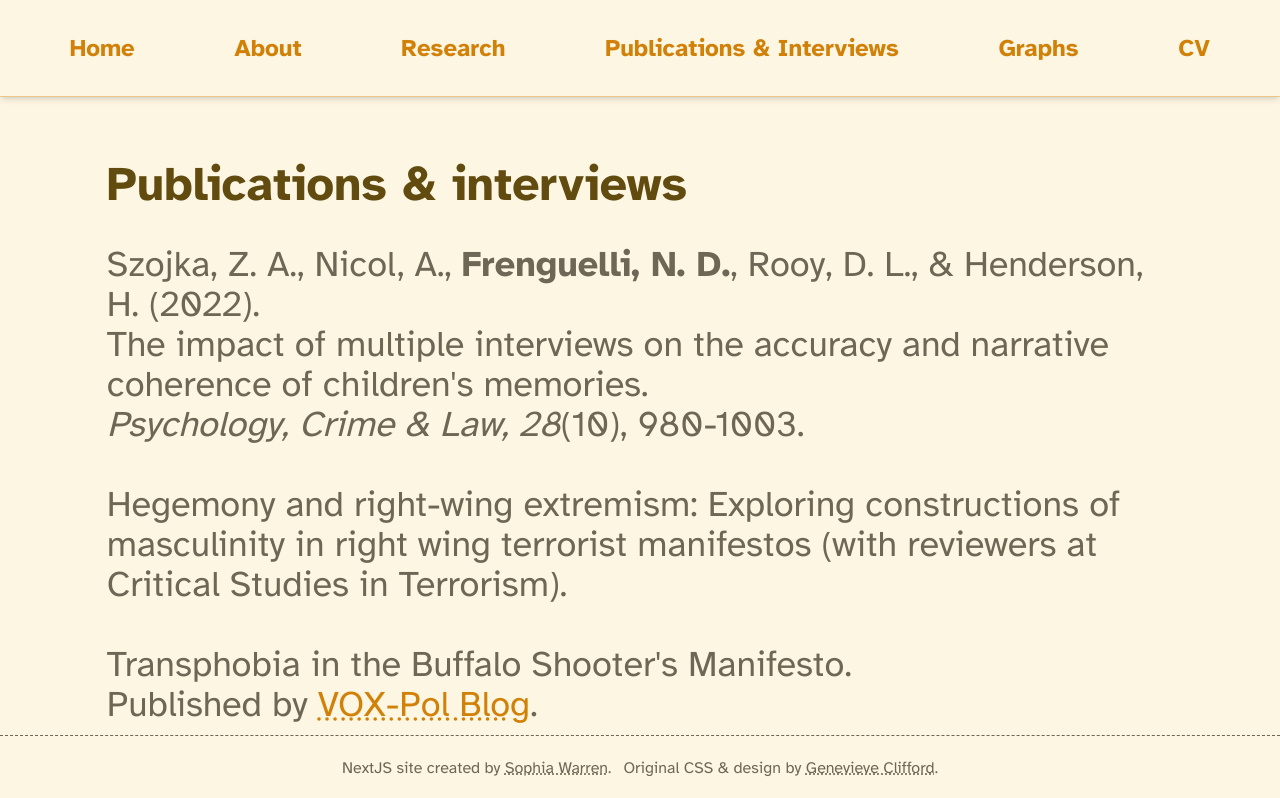
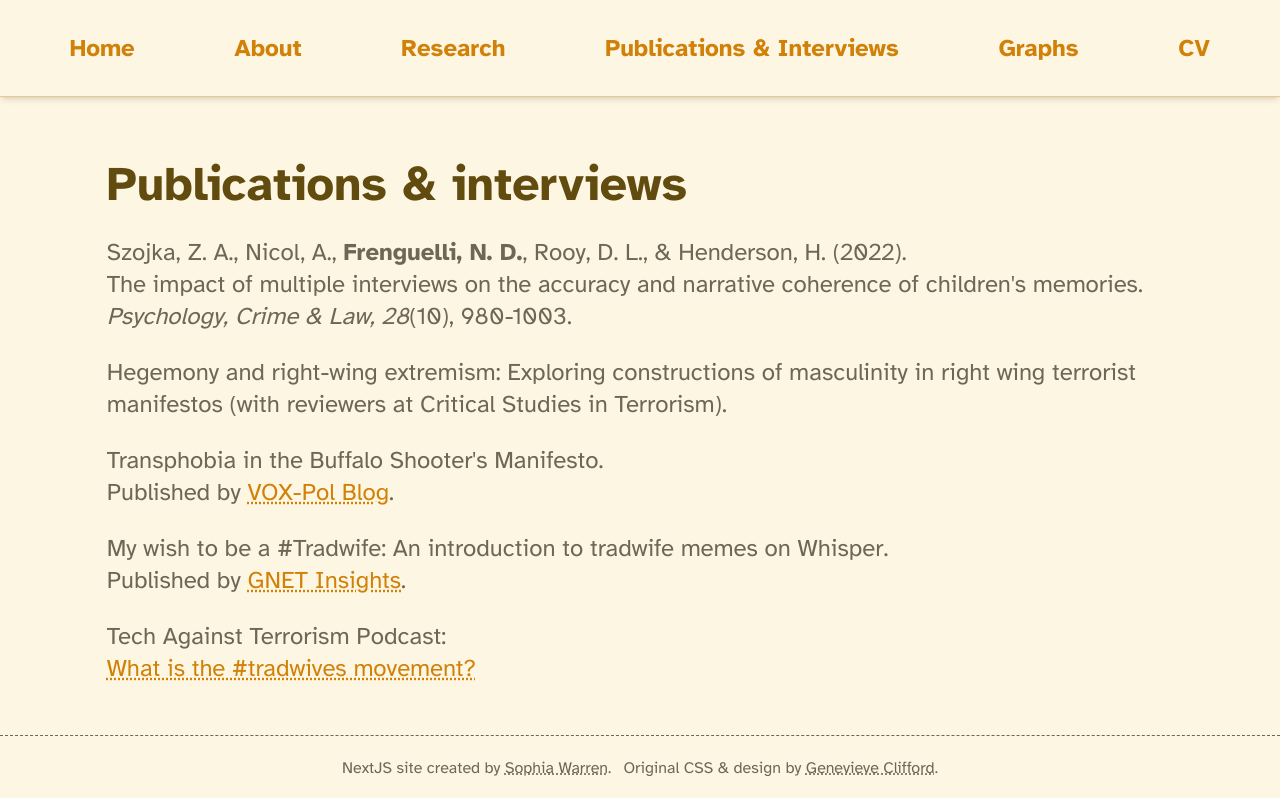
Before and after one commit to phianova/njf, a Next.js app: page /publications in a window 1280 px wide. Shown: the top 798 px of the page. Built offline with nearby package versions, Linux system fonts and the light colour scheme.

Commit message:
format edits

```diff
--- a/app/(pages)/cv/page.js
+++ b/app/(pages)/cv/page.js
@@ -4,6 +4,7 @@ const page = () => {
     return (
         <div className="flex flex-col min-h-screen mx-auto mt-10 sm:mt-32 lg:mt-40 mb-20 w-10/12">
             <h1 className="text-colour-headings text-4xl md:text-5xl font-bold">CV</h1>
+            <div className="grid grid-cols-1 md:grid-cols-2 gap-6">
             <div className="my-2">
                 <h1 className="text-colour-headings text-3xl font-bold mb-3">Education</h1>
                 <p className="font-bold">PhD, Criminology (2021 - ongoing)</p>
@@ -13,7 +14,7 @@ const page = () => {
                 <p className="font-bold">Undergraduate Degree (2015 - 2018)</p>
                 <p className="ml-2 my-2">BSc (Hons) Criminology and Psychology (First Class) from Royal Holloway, University of London</p>
             </div>
-            <div className="my-2">
+            <div className="my-2 row-span-2">
                 <h1 className="text-colour-headings text-3xl font-bold mb-3">Research History</h1>
                 <p className="font-bold">Undergraduate Research Assistant (2015 - 2017)</p>
                 <p className="ml-2 my-2">Sorted and catalogued police transcripts of interviews with child victims for analysis</p>
@@ -56,7 +57,7 @@ const page = () => {
                 <p className="font-bold">Society for Terrorism Research, 2023</p>
                 <p className="ml-2 my-2">Presenting: An exploration of #TradWife content on Pinterest and Whisper</p>
             </div>
-            <div className="my-2">
+            <div className="my-2 row-span-2">
                 <h1 className="text-colour-headings text-3xl font-bold mb-3">Work Experience</h1>
                 <p className="font-bold">Senior Teaching Assistant, Swansea University (September 2022 - Present)</p>
                 <ul className="ml-2">
@@ -95,6 +96,7 @@ const page = () => {
                     <li className="my-2">Basic Welsh</li>
                 </ul>
             </div>
+            </div>
         </div>
     )
 }
--- a/app/(pages)/publications/page.js
+++ b/app/(pages)/publications/page.js
@@ -2,14 +2,14 @@ import React from 'react'
 
 const page = () => {
   return (
-    <div className="flex flex-col min-h-screen mx-auto mt-10 sm:mt-32 lg:mt-40 w-10/12">
+    <div className="flex flex-col min-h-screen mx-auto mt-10 sm:mt-32 lg:mt-40 mb-32 w-10/12">
       <h1 className="text-colour-headings text-3xl md:text-5xl font-bold">Publications & interviews</h1>
-      <div className="flex flex-col justify-around mt-4 md:text-4xl">
-      <p className="my-5">Szojka, Z. A., Nicol, A., <span className="font-bold">Frenguelli, N. D.</span>, Rooy, D. L., & Henderson, H. (2022). <br></br>The impact of multiple interviews on the accuracy and narrative coherence of children's memories. <br></br><span className="italic">Psychology, Crime & Law, 28</span>(10), 980-1003.</p>
-      <p className="my-5">Hegemony and right-wing extremism: Exploring constructions of masculinity in right wing terrorist manifestos (with reviewers at Critical Studies in Terrorism).</p>
-      <p className="my-5">Transphobia in the Buffalo Shooter's Manifesto. <br></br>Published by <a href="https://voxpol.eu/transphobia-in-the-buffalo-shooters-manifesto/" target="_blank" className="text-colour-link underline decoration-dotted hover:font-bold">VOX-Pol Blog</a>.</p>
-      <p className="my-5">My wish to be a #Tradwife: An introduction to tradwife memes on Whisper. <br></br>Published by <a href="https://gnet-research.org/2023/05/18/mywishtobeatradwife/" target="_blank" className="text-colour-link underline decoration-dotted hover:font-bold">GNET Insights</a>.</p>
-      <p className="my-5">Tech Against Terrorism Podcast: <br></br><a href="https://podcast.techagainstterrorism.org/1684819/13708275-what-is-the-tradwives-movement" target="_blank" className="text-colour-link underline decoration-dotted hover:font-bold">What is the #tradwives movement?</a></p>
+      <div className="flex flex-col justify-around mt-4">
+        <p className="my-3">Szojka, Z. A., Nicol, A., <span className="font-bold">Frenguelli, N. D.</span>, Rooy, D. L., & Henderson, H. (2022). <br></br>The impact of multiple interviews on the accuracy and narrative coherence of children's memories. <br></br><span className="italic">Psychology, Crime & Law, 28</span>(10), 980-1003.</p>
+        <p className="my-3">Hegemony and right-wing extremism: Exploring constructions of masculinity in right wing terrorist manifestos (with reviewers at Critical Studies in Terrorism).</p>
+        <p className="my-3">Transphobia in the Buffalo Shooter's Manifesto. <br></br>Published by <a href="https://voxpol.eu/transphobia-in-the-buffalo-shooters-manifesto/" target="_blank" className="text-colour-link underline decoration-dotted hover:font-bold">VOX-Pol Blog</a>.</p>
+        <p className="my-3">My wish to be a #Tradwife: An introduction to tradwife memes on Whisper. <br></br>Published by <a href="https://gnet-research.org/2023/05/18/mywishtobeatradwife/" target="_blank" className="text-colour-link underline decoration-dotted hover:font-bold">GNET Insights</a>.</p>
+        <p className="my-3">Tech Against Terrorism Podcast: <br></br><a href="https://podcast.techagainstterrorism.org/1684819/13708275-what-is-the-tradwives-movement" target="_blank" className="text-colour-link underline decoration-dotted hover:font-bold">What is the #tradwives movement?</a></p>
       </div>
     </div>
   )
--- a/app/(pages)/research/page.js
+++ b/app/(pages)/research/page.js
@@ -4,13 +4,17 @@ const page = () => {
   return (
     <div className="flex flex-col min-h-screen mx-auto mt-10 sm:mt-32 lg:mt-40 w-10/12">
       <h1 className="text-colour-headings text-3xl md:text-5xl font-bold">Research</h1>
-      <div className="mt-10 md:mt-16 md:text-4xl">
-      <p className="font-bold">“Tradwives” Research <br></br>(2022 - ongoing)</p>
-      <p className="mt-3">Thematic analysis of images on social media related to the radical right “tradwife” movement.</p>
-      </div>
-      <div className="mt-10 md:text-4xl">
-      <p className="font-bold">Seeing Eye 2 Eye (SE2E) Project <br></br>(2022 - ongoing)</p>
-      <p className="mt-3">Group interview study inspired by participatory action research</p>
+      <div className="mt-10 md:mt-16 grid grid-cols-1 md:grid-cols-2">
+        <div className="col-span-1 md:text-3xl">
+        <div>
+          <p className="font-bold">“Tradwives” Research <br></br>(2022 - ongoing)</p>
+          <p className="mt-3">Thematic analysis of images on social media related to the radical right “tradwife” movement.</p>
+        </div>
+        <div className="mt-10">
+          <p className="font-bold">Seeing Eye 2 Eye (SE2E) Project <br></br>(2022 - ongoing)</p>
+          <p className="mt-3">Group interview study inspired by participatory action research</p>
+        </div>
+        </div>
       </div>
     </div>
   )
--- a/app/layout.js
+++ b/app/layout.js
@@ -16,7 +16,7 @@ const atkinson = Atkinson_Hyperlegible({
 export default function RootLayout({ children }) {
   return (
     <html lang="en">
-      <body className={atkinson.className + " bg-colour-bg text-colour-text text-2xl"}>
+      <body className={atkinson.className + " bg-colour-bg text-colour-text text-2xl scroll-smooth"}>
         <MobileMenu />
         <Navbar />
         {children}
--- a/app/page.js
+++ b/app/page.js
@@ -9,9 +9,13 @@ export default function Home() {
         <p>James</p>
         <span className="sm:w-3"></span>
         <p>Frenguelli</p>
+      </div>
+      <div className="mt-10 md:mt-20 grid grid-cols-1 md:grid-cols-2">
+        <div className="col-span-1">
+          <p className="text-3xl md:text-4xl">Hello and thank you for checking out my online CV.</p>
+          <p className="mt-3 text-3xl md:text-4xl">Here you will find my <a href="/cv" className="underline decoration-dotted hover:text-colour-link">formal CV</a>, my <a href="/publications" className="underline decoration-dotted hover:text-colour-link">publication history</a>, some information on the <a href="/research" className="underline decoration-dotted hover:text-colour-link">projects</a> I'm involved in, and some examples of the <a href="/graphs" className="underline decoration-dotted hover:text-colour-link">graphs</a> I have produced during my research.</p>
         </div>
-      <p className="mt-10 md:mt-20 text-3xl md:text-4xl">Hello and thank you for checking out my online CV.</p>
-      <p className="mt-3 text-3xl md:text-4xl">Here you will find my <a href="/cv" className="underline decoration-dotted hover:text-colour-link">formal CV</a>, my <a href="/publications" className="underline decoration-dotted hover:text-colour-link">publication history</a>, some information on the <a href="/research" className="underline decoration-dotted hover:text-colour-link">projects</a> I'm involved in, and some examples of the <a href="/graphs" className="underline decoration-dotted hover:text-colour-link">graphs</a> I have produced during my research.</p>
+      </div>
     </main>
   );
 }
--- a/components/Sidebar.jsx
+++ b/components/Sidebar.jsx
@@ -2,11 +2,11 @@ import React from 'react'
 
 const Sidebar = () => {
   return (
-    <div className="text-colour-link hidden sm:flex flex-col h-1/3 justify-around items-start p-5 fixed bg-colour-bg shadow-md rounded-r-xl left-0 text-2xl">
-    <h2>Quick links:</h2>
-    <a href="#full-data" className="underline decoration-dotted hover:font-bold">Full data</a>
-    <a href="#mutual-degree" className="underline decoration-dotted hover:font-bold">High mutual degree</a>
-    <a href="#uk-far-right" className="underline decoration-dotted hover:font-bold">UK far-right sites</a>
+    <div className="text-colour-link hidden sm:flex flex-col h-1/3 justify-around items-start p-5 fixed bg-colour-bg shadow-md rounded-r-xl right-0 text-2xl scroll-smooth">
+    <h2 className="font-bold">Quick links:</h2>
+    <a href="#full-data" className="underline decoration-dotted hover:text-colour-headings">Full data</a>
+    <a href="#mutual-degree" className="underline decoration-dotted hover:text-colour-headings">High mutual degree</a>
+    <a href="#uk-far-right" className="underline decoration-dotted hover:text-colour-headings">UK far-right sites</a>
     </div>
   )
 }
--- a/next.config.mjs
+++ b/next.config.mjs
@@ -1,6 +1,6 @@
 /** @type {import('next').NextConfig} */
 const nextConfig = {
-    basePath: '/njf',
+    // basePath: '/njf',
     output: "export",  // <=== enables static exports
     reactStrictMode: true,
   };
```
Also changed, not shown: app/(pages)/about/page.js (+9 -7 lines), app/(pages)/graphs/page.js (+12 -4 lines).
